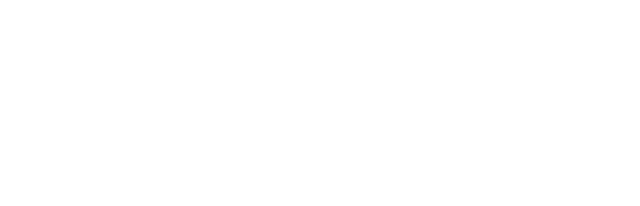
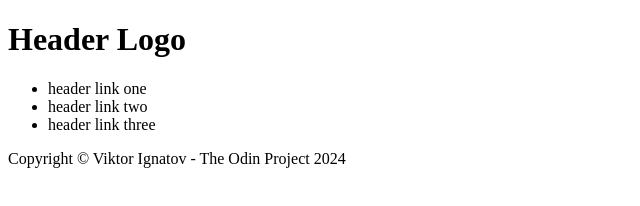
Before and after one commit to viktorignatov/odin-landing-page, a plain HTML site: page index.html in a window 1280 px wide. Shown: the whole page, without its empty margins (0-640 px from the left). Drawn offline with Linux system fonts and the light colour scheme.

Commit message:
Initial markup of all the content in the landing page

```diff
--- a/index.html
+++ b/index.html
@@ -6,5 +6,19 @@
     <link rel="stylesheet" href="styles.css" />
     <title>Landing Page</title>
   </head>
-  <body></body>
+  <header>
+    <h1>Header Logo</h1>
+    <ul>
+      <li><a href="#"></a>header link one</li>
+      <li><a href="#"></a>header link two</li>
+      <li><a href="#"></a>header link three</li>
+    </ul>
+  </header>
+  <body>
+    <section class="heading-section"></section>
+    <section class="images-section"></section>
+    <section class="quote-section"></section>
+    <section class="signup-section"></section>
+  </body>
+  <footer>Copyright &copy Viktor Ignatov - The Odin Project 2024</footer>
 </html>
```
